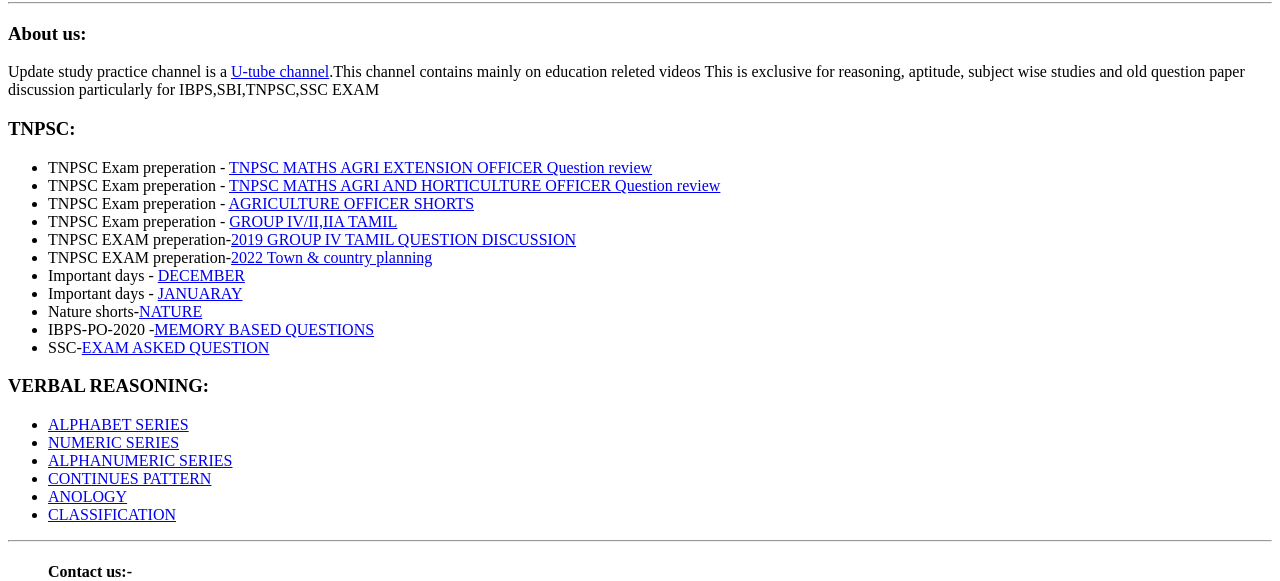
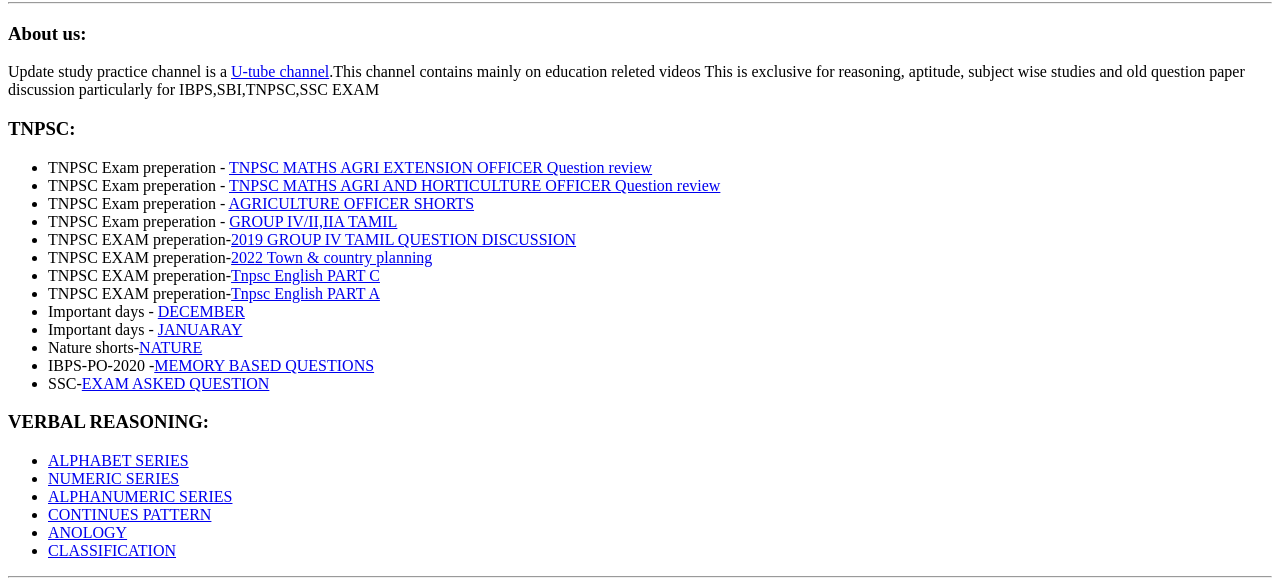
Before and after one commit to rskumarenk/update-study-practice, a plain HTML site: page index.html in a window 1280 px wide. Shown: the part 147-728 px from the top of the page. Drawn offline with Linux system fonts and the light colour scheme.

Commit message:
Update index.html

```diff
--- a/index.html
+++ b/index.html
@@ -21,6 +21,8 @@
   <li>TNPSC Exam preperation - <a href="https://www.youtube.com/playlist?list=PLBrLg4NsXuLRPjtegAxUkUPMwNTYwryTW">GROUP IV/II,IIA TAMIL </a></li>
   <li>TNPSC EXAM preperation-<a href="https://www.youtube.com/playlist?list=PLBrLg4NsXuLRPjtegAxUkUPMwNTYwryTW">2019 GROUP IV TAMIL QUESTION DISCUSSION</a></li>
   <li>TNPSC EXAM preperation-<a href="https://www.youtube.com/playlist?list=PLBrLg4NsXuLROI5L6gFdiDsjkCkzhtxnx">2022 Town & country planning</a></li>
+  <li>TNPSC EXAM preperation-<a href="https://www.youtube.com/playlist?list=PLBrLg4NsXuLQO-7yy-s1tC7QHSJeW1wwJ">Tnpsc English PART C</a></li>
+   <li>TNPSC EXAM preperation-<a href="https://www.youtube.com/playlist?list=PLBrLg4NsXuLTQAqHlfDSiDpGKEtR_H61A">Tnpsc English PART A</a></li>
   <li>Important days - <a href="https://www.youtube.com/playlist?list=PLBrLg4NsXuLRu6i_hiXdw27GGX03_3Mwq">DECEMBER</a></li>
   <li>Important days - <a href="https://www.youtube.com/playlist?list=PLBrLg4NsXuLRmnDm9B2uDJAp-DRryxX--">JANUARAY</a></li>
   <li>Nature shorts-<a href="https://www.youtube.com/playlist?list=PLBrLg4NsXuLQeD-iQjDJltMzyMJN5bk_D">NATURE</a></li>
```
